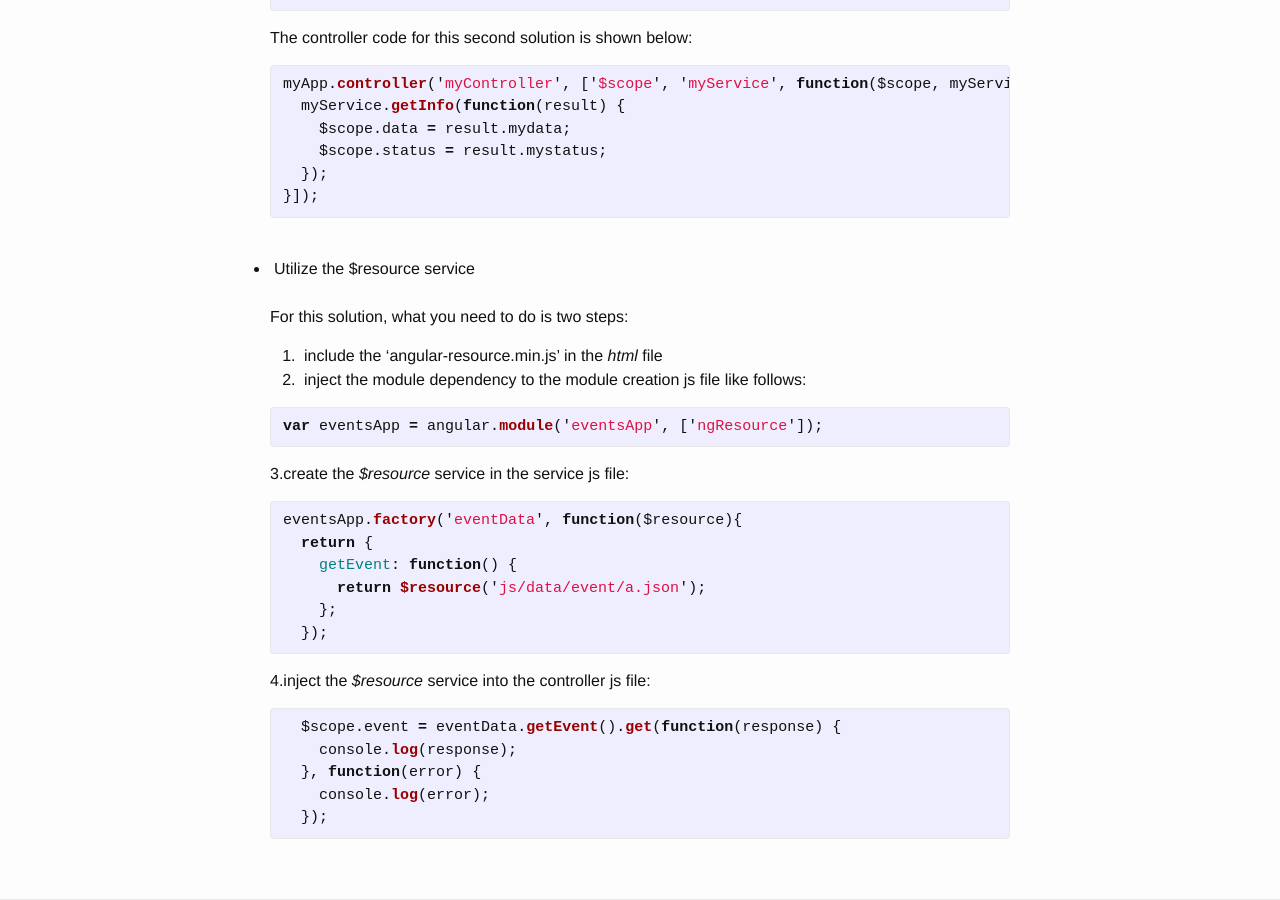
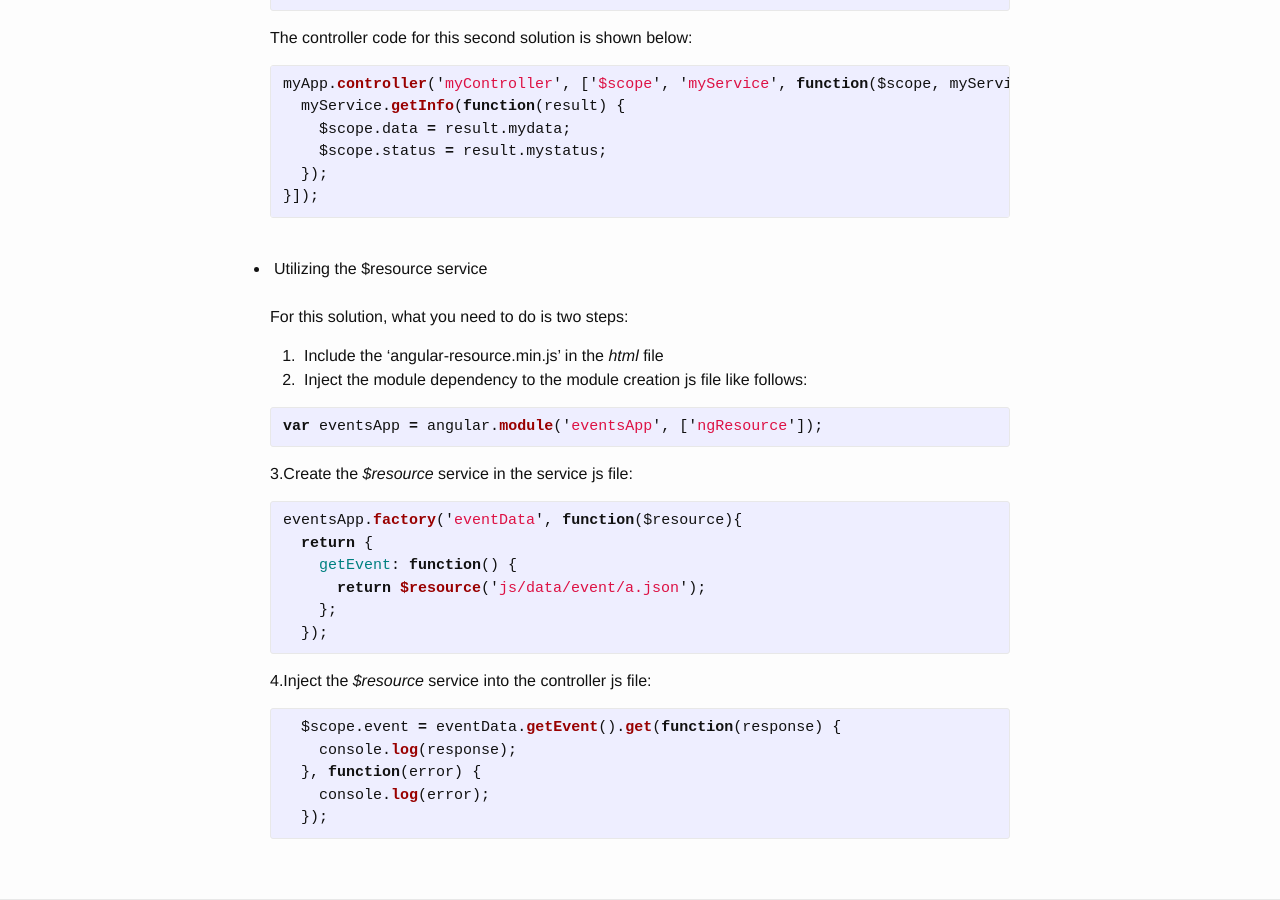
Before and after one commit to eepgxxy/eepgxxy.github.io, a Jekyll site: the page built from _posts/blog/2017-04-18-angularjs-Ajax.markdown, in a window 1280 px wide and 900 px high, scrolled down 1811 px. Built offline with Jekyll 4.4.1, drawn with Linux system fonts in a browser that asks for light colours; comment, search, counter and statistics services are not loaded; some of the changed text lies outside the part shown.

Commit message:
Some modifications are made.

```diff
--- a/_posts/blog/2017-04-18-angularjs-Ajax.markdown
+++ b/_posts/blog/2017-04-18-angularjs-Ajax.markdown
@@ -89,18 +89,18 @@ myApp.controller('myController', ['$scope', 'myService', function($scope, myServ
 }]);
 {% endhighlight %}
 
-* Utilize the $resource service
+* Utilizing the $resource service
 
 For this solution, what you need to do is two steps:
 
-1. include the 'angular-resource.min.js' in the *html* file
-2. inject the module dependency to the module creation js file like follows:
+1. Include the 'angular-resource.min.js' in the *html* file
+2. Inject the module dependency to the module creation js file like follows:
 
 {% highlight javascript %}
 var eventsApp = angular.module('eventsApp', ['ngResource']);
 {% endhighlight %}
 
-3.create the *$resource* service in the service js file:
+3.Create the *$resource* service in the service js file:
 
 {% highlight javascript %}
 eventsApp.factory('eventData', function($resource){
@@ -111,7 +111,7 @@ eventsApp.factory('eventData', function($resource){
   });
 {% endhighlight %}
 
-4.inject the *$resource* service into the controller js file:
+4.Inject the *$resource* service into the controller js file:
 
 {% highlight javascript %}
   $scope.event = eventData.getEvent().get(function(response) {
```
Also changed, not shown: other parts of _posts/blog/2017-04-18-angularjs-Ajax.markdown (+2 -2 lines).
